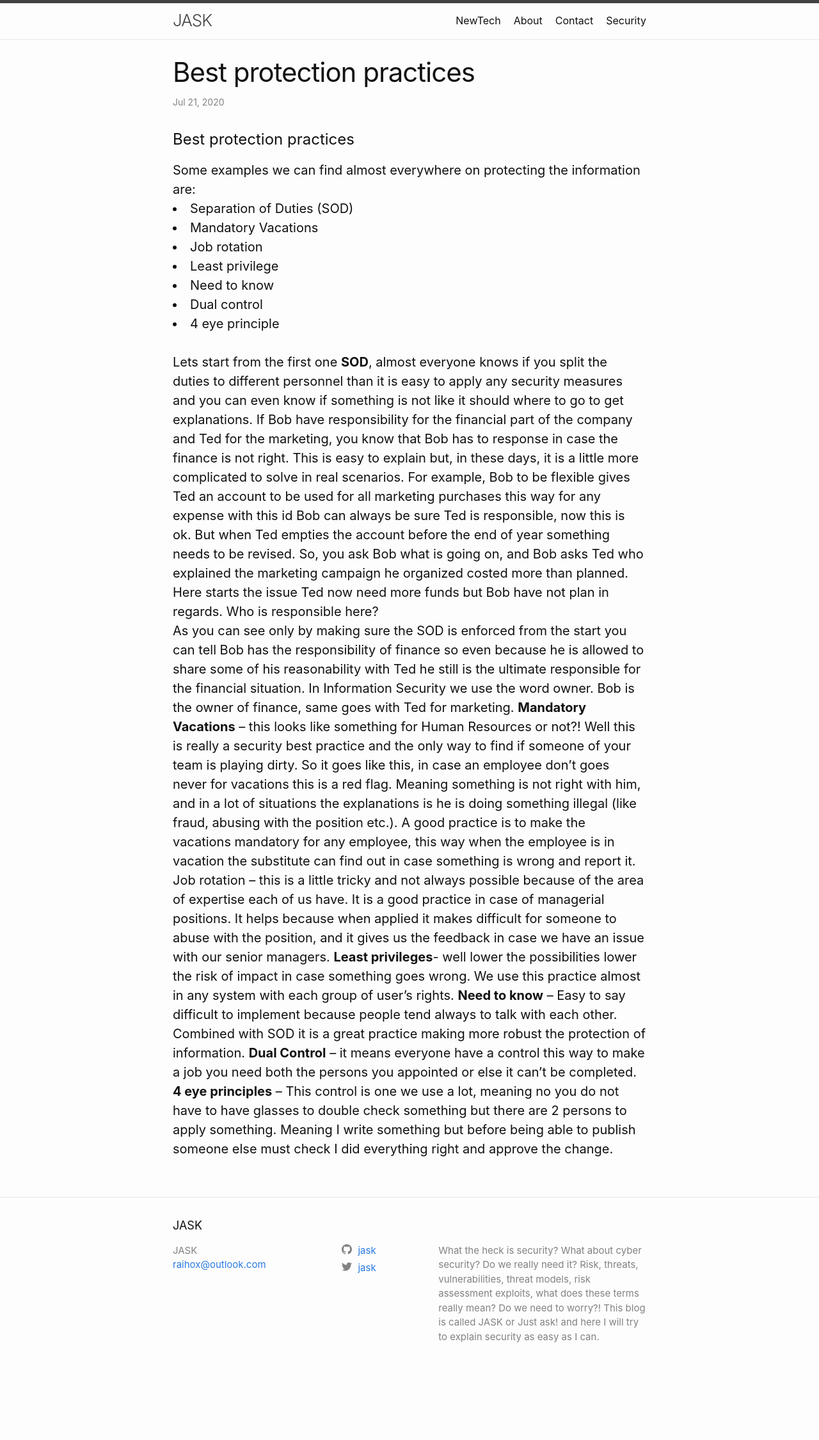
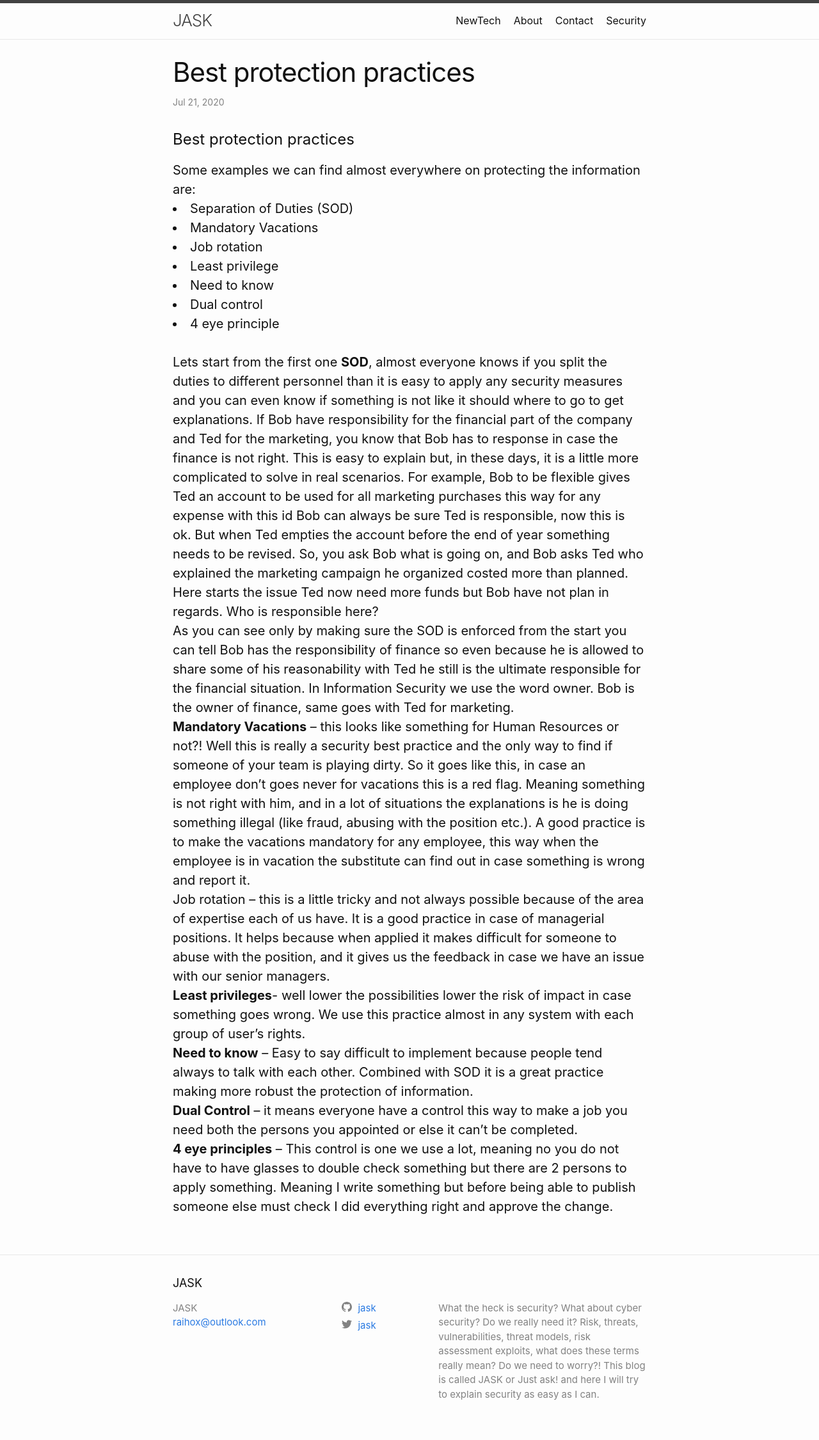
Before and after one commit to rainerhox/jask, a Jekyll site: the page built from _posts/2020-07-21-Best-protection-practices.markdown, in a window 1280 px wide. Shown: the whole page at 64% size. Built offline with Jekyll 4.4.1, drawn with Linux system fonts in a browser that asks for light colours; before the commit the page ends 2161 px from its top, so only the background shows below that.

Commit message:
Update 2020-07-21-Best-protection-practices.markdown

```diff
--- a/_posts/2020-07-21-Best-protection-practices.markdown
+++ b/_posts/2020-07-21-Best-protection-practices.markdown
@@ -16,16 +16,16 @@ Some examples we can find almost everywhere on protecting the information are:
 <li>4 eye principle</li>
 <BR>Lets start from the first one <B>SOD</B>, almost everyone knows if you split the duties to different personnel than it is easy to apply any security measures and you can even know if something is not like it should where to go to get explanations. If Bob have responsibility for the financial part of the company and Ted for the marketing, you know that Bob has to response in case the finance is not right. This is easy to explain but, in these days, it is a little more complicated to solve in real scenarios. For example, Bob to be flexible gives Ted an account to be used for all marketing purchases this way for any expense with this id Bob can always be sure Ted is responsible, now this is ok. But when Ted empties the account before the end of year something needs to be revised. So, you ask Bob what is going on, and Bob asks Ted who explained the marketing campaign he organized costed more than planned. Here starts the issue Ted now need more funds but Bob have not plan in regards. Who is responsible here?
 <BR>As you can see only by making sure the SOD is enforced from the start you can tell Bob has the responsibility of finance so even because he is allowed to share some of his reasonability with Ted he still is the ultimate responsible for the financial situation. In Information Security we use the word owner. Bob is the owner of finance, same goes with Ted for marketing.
-
+<BR>
 <B>Mandatory Vacations</B> – this looks like something for Human Resources or not?! Well this is really a security best practice and the only way to find if someone of your team is playing dirty. So it goes like this, in case an employee don’t goes never for vacations this is a red flag. Meaning something is not right with him, and in a lot of situations the explanations is he is doing something illegal (like fraud, abusing with the position etc.). A good practice is to make the vacations mandatory for any employee, this way when the employee is in vacation the substitute can find out in case something is wrong and report it.
-
+<BR>
 <B>  </B>Job rotation – this is a little tricky and not always possible because of the area of expertise each of us have. It is a good practice in case of managerial positions. It helps because when applied it makes difficult for someone to abuse with the position, and it gives us the feedback in case we have an issue with our senior managers.
-
+<BR>
 <B>Least privileges</B>- well lower the possibilities lower the risk of impact in case something goes wrong. We use this practice almost in any system with each group of user’s rights.
-
+<BR>
 <B>Need to know</B> – Easy to say difficult to implement because people tend always to talk with each other. Combined with SOD it is a great practice making more robust the protection of information.
-
+<BR>
 <B>Dual Control</B> – it means everyone have a control this way to make a job you need both the persons you appointed or else it can’t be completed.
-
+<BR>
 <B>4 eye principles</B> – This control is one we use a lot, meaning no you do not have to have glasses to double check something but there are 2 persons to apply something. Meaning I write something but before being able to publish someone else must check I did everything right and approve the change.
 </h4>
```
